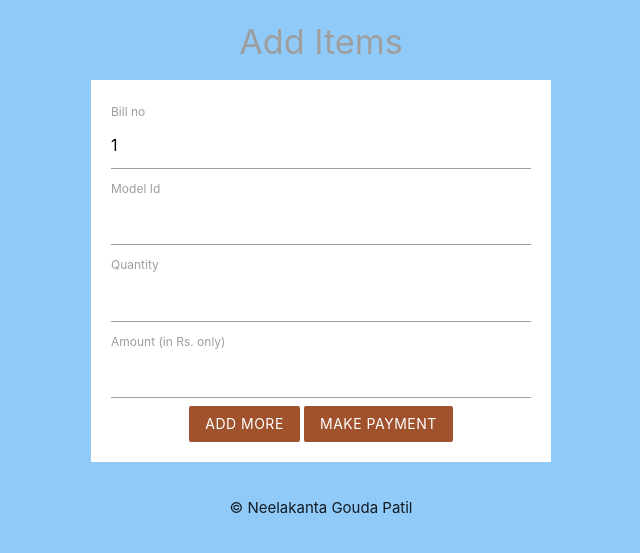
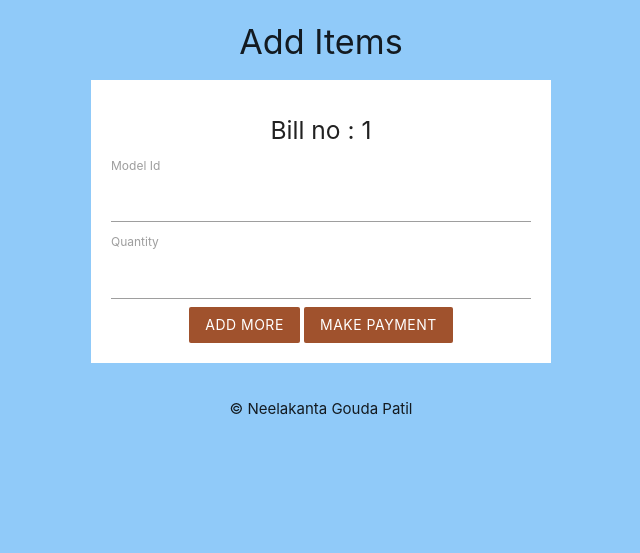
Before and after one commit to nbpatil0/Supermarket, a PHP site: page /b_cart.php?bill_no=1 in a window 1280 px wide. Shown: the part 64-617 px from the top of the page, without its empty margins (319-959 px from the left). Run offline with PHP 8.4, Linux system fonts and the light colour scheme.

Commit message:
updated code

```diff
--- a/b_bill.php
+++ b/b_bill.php
@@ -68,6 +68,8 @@
 				echo 'query error: ' . mysqli_error($connect);
 			}
 
+			date_default_timezone_set('Asia/Calcutta');
+
 			$date1 = date("Y-m-d");
 
 
@@ -111,7 +113,7 @@
 
 	<?php include('templates/header.php'); ?>
 
-	<section class="container grey-text">
+	<section class="container darkred-text">
 		<h4 class="center">Billing</h4>
 		<form class="white" action="b_bill.php" method="POST">
 
--- a/b_cart.php
+++ b/b_cart.php
@@ -9,7 +9,7 @@
 	$billno = '';
 
 	// check get request id parameter
-	if (isset($_GET['id'])) {
+	if (isset($_GET['bill_no'])) {
 
 		$billno = mysqli_real_escape_string($connect, $_GET['bill_no']);
 
@@ -41,18 +41,18 @@
 
 	if (isset($_POST['add_more']) || isset($_POST['make_payment'])) {
 
-		echo $bill_no;
+		//echo $bill_no;
 
 		// check bill_no
-		if (empty($_POST['bill_no'])) {
-			$errors['bill_no'] = 'Bill no is required <br />';
-		} else {
-			$bill_no = $_POST['bill_no'];
-			// if (!preg_match('/^[a-zA-Z\s]+$/', $name)) {
-			// 	$errors['name'] = "Name should is letters and spaces only.";
-			// }
+		// if (empty($_POST['bill_no'])) {
+		// 	$errors['bill_no'] = 'Bill no is required <br />';
+		// } else {
+		// 	$bill_no = $_POST['bill_no'];
+		// 	// if (!preg_match('/^[a-zA-Z\s]+$/', $name)) {
+		// 	// 	$errors['name'] = "Name should is letters and spaces only.";
+		// 	// }
 
-		}
+		// }
 
 		// check model_id
 		if (empty($_POST['model_id'])) {
@@ -78,15 +78,15 @@
 		//$sql0 = "CREATE TRIGGER amount BEFORE INSERT ON cart FOR EACH ROW BEGIN SELECT "
 
 		// check amount
-		if (empty($_POST['amount'])) {
-			$errors['amount'] = 'Amount is required <br />';
-		} else {
-			$amount = $_POST['amount'];
-			// if (!preg_match('/^[a-zA-Z\s]+$/', $zipcode)) {
-			// 	$errors['zipcode'] = "zipcode should is letters and spaces only.";
-			//}
+		// if (empty($_POST['amount'])) {
+		// 	$errors['amount'] = 'Amount is required <br />';
+		// } else {
+		// 	$amount = $_POST['amount'];
+		// 	// if (!preg_match('/^[a-zA-Z\s]+$/', $zipcode)) {
+		// 	// 	$errors['zipcode'] = "zipcode should is letters and spaces only.";
+		// 	//}
 
-		}
+		// }
 
 		if (array_filter($errors)) {
 			//echo "There are errors in the form";
@@ -94,12 +94,42 @@
 
 			$model_id = mysqli_real_escape_string($connect, $_POST['model_id']);
 			$quantity = mysqli_real_escape_string($connect, $_POST['quantity']);
-			$amount = mysqli_real_escape_string($connect, $_POST['amount']);
-			$bill_no = mysqli_real_escape_string($connect, $_POST['bill_no']);
+			//$amount = mysqli_real_escape_string($connect, $_POST['amount']);
+			$bill_no = mysqli_real_escape_string($connect, $_GET['bill_no']);
+
+			// $sql7 = "CREATE TRIGGER amounts BEFORE INSERT ON cart FOR EACH ROW BEGIN UPDATE p_name,product SET p_name.quantity=p_name.quantity-NEW.QUANTITY WHERE NEW.MODEL_ID=product.model_id AND product.name_id=p_name.name_id; END";
+
+			// if (mysqli_query($connect, $sql7)) {
+			// 	echo 'query error: ' . mysqli_error($connect);
+			// }
+
+
+			$sql0 = "SELECT pn.price FROM p_name pn, product p, cart c WHERE p.model_id = $model_id AND pn.name_id = p.name_id";
+
+			// make quarry & get result
+			$result0 = mysqli_query($connect, $sql0);
+
+			$czip = mysqli_fetch_row($result0);
+			//print_r($czip);
+
+			$price = $czip[0];
+			//echo $price;
+
+			//freeing the result from memory
+			mysqli_free_result($result0);
+
+			$amount = $price*$quantity;
+			//echo $amount;
 
 
 			// create sql
 			$sql = "INSERT INTO cart(model_id,quantity,amount,bill_no) VALUES('$model_id', '$quantity', '$amount', '$bill_no')";
+
+			// if (mysqli_query($connect, $sql)) {
+			// 	echo 'query error: ' . mysqli_error($connect);
+			// }
+
+			//$sql1 = "CALL totalprice('$quantity1', '$price', '$model_id', '$bill_no');";
 
 			// save to db and check
 			if (mysqli_query($connect, $sql)) {
@@ -131,13 +161,11 @@
 
 	<?php include('templates/header.php'); ?>
 
-	<section class="container grey-text">
+	<section class="container darkred-text">
 		<h4 class="center">Add Items</h4>
-		<form class="white" action="b_cart.php" method="POST">
+		<form class="white" action="b_cart.php?bill_no=<?php echo htmlspecialchars($_GET['bill_no']); ?>" method="POST">
 
-			<label>Bill no</label>
-			<input type="number" name="bill_no" value="<?php echo htmlspecialchars($_GET['bill_no']); ?>">
-			<div class="red-text"><?php echo $errors['bill_no']; ?></div>
+			<h5 class="center">Bill no : <?php echo htmlspecialchars($_GET['bill_no']); ?></h5>
 
 			<label>Model Id</label>
 			<input type="number" name="model_id" value="<?php echo htmlspecialchars($model_id) ?>">
@@ -146,11 +174,6 @@
 			<label>Quantity </label>
 			<input type="number" name="quantity" value="<?php echo htmlspecialchars($quantity) ?>">
 			<div class="red-text"><?php echo $errors['quantity']; ?></div>
-
-			<label>Amount (in Rs. only)</label>
-			<input type="number" name="amount" value="<?php echo htmlspecialchars($amount) ?>">
-			<div class="red-text"><?php echo $errors['amount']; ?></div>
-
 
 			<div class="center">
 				<input type="submit" name="add_more" value="Add more" class="btn brand z-depth-0">
--- a/c_customer.php
+++ b/c_customer.php
@@ -138,7 +138,7 @@
 
 	<?php include('templates/header.php'); ?>
 
-	<section class="container grey-text">
+	<section class="container darkred-text">
 		<h4 class="center">Add customer</h4>
 		<form class="white" action="c_customer.php" method="POST">
 			<label>Name</label>
--- a/e_employee.php
+++ b/e_employee.php
@@ -147,7 +147,7 @@
 
 	<?php include('templates/header.php'); ?>
 
-	<section class="container grey-text">
+	<section class="container darkred-text">
 		<h4 class="center">Add Employee</h4>
 		<form class="white" action="e_employee.php" method="POST">
 			<label>Name</label>
--- a/e_index.php
+++ b/e_index.php
@@ -28,7 +28,7 @@
 
 	<?php include('templates/header.php'); ?>
 
-	<h4 class="center grey-text">Employees</h4>
+	<h4 class="center darkred-text">Employees</h4>
 	<div class="container">
 		<div class="row">
 			<?php foreach ($employee as $emp): ?>
--- a/mainpage.php
+++ b/mainpage.php
@@ -192,6 +192,7 @@
       <!-- <a href="#">Link 3</a> -->
     </div>
   </div>
+  <a href="index.php" class="left brand-logo brand-text">  Logout    </a>
 
 </div>
 
--- a/p_index.php
+++ b/p_index.php
@@ -30,7 +30,7 @@
 
 	<?php include('templates/header.php'); ?>
 
-	<h4 class="center grey-text">Products</h4>
+	<h4 class="center darkred-text">Products</h4>
 	<div class="container">
 		<div class="row">
 			<?php foreach ($product as $pdt): ?>
--- a/p_product.php
+++ b/p_product.php
@@ -151,7 +151,7 @@
 
 	<?php include('templates/header.php'); ?>
 
-	<section class="container grey-text">
+	<section class="container darkred-text">
 		<h4 class="center">Add Product</h4>
 		<form class="white" action="p_product.php" method="POST">
 
--- a/pay_index.php
+++ b/pay_index.php
@@ -27,7 +27,7 @@
 
 	<?php include('templates/header.php'); ?>
 
-	<h4 class="center grey-text">Customers</h4>
+	<h4 class="center darkred-text">Customers</h4>
 	<div class="container">
 		<div class="row">
 			<?php foreach ($payment as $pmt): ?>
--- a/ps_index.php
+++ b/ps_index.php
@@ -28,7 +28,7 @@
 
 	<?php include('templates/header.php'); ?>
 
-	<h4 class="center grey-text">Product Shelves</h4>
+	<h4 class="center darkred-text">Product Shelves</h4>
 	<div class="container">
 		<div class="row">
 			<?php foreach ($product_shelves as $pdt_slf): ?>
--- a/ps_product_shelves.php
+++ b/ps_product_shelves.php
@@ -58,7 +58,7 @@
 
 	<?php include('templates/header.php'); ?>
 
-	<section class="container grey-text">
+	<section class="container darkred-text">
 		<h4 class="center">Add Product Shelves</h4>
 		<form class="white" action="ps_product_shelves.php" method="POST">
 
```
Also changed, not shown: pay_payment.php (+5 -7 lines), supermarketdb.sql (+28 -13 lines).
